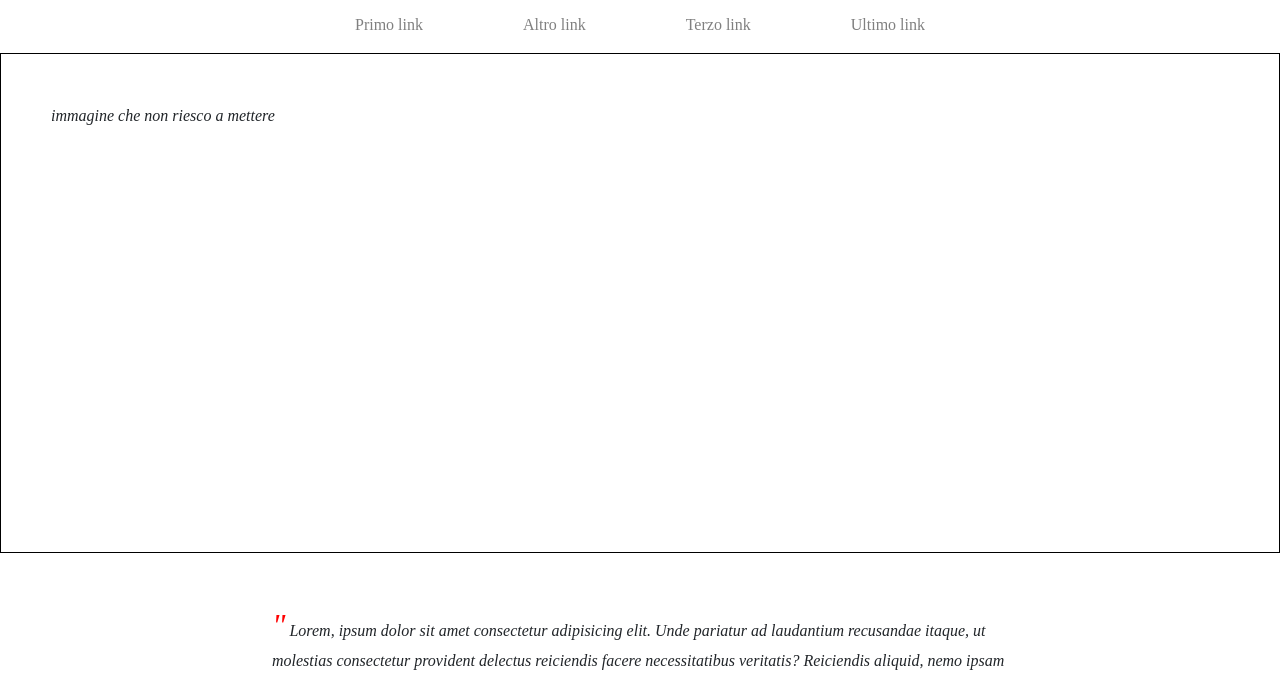
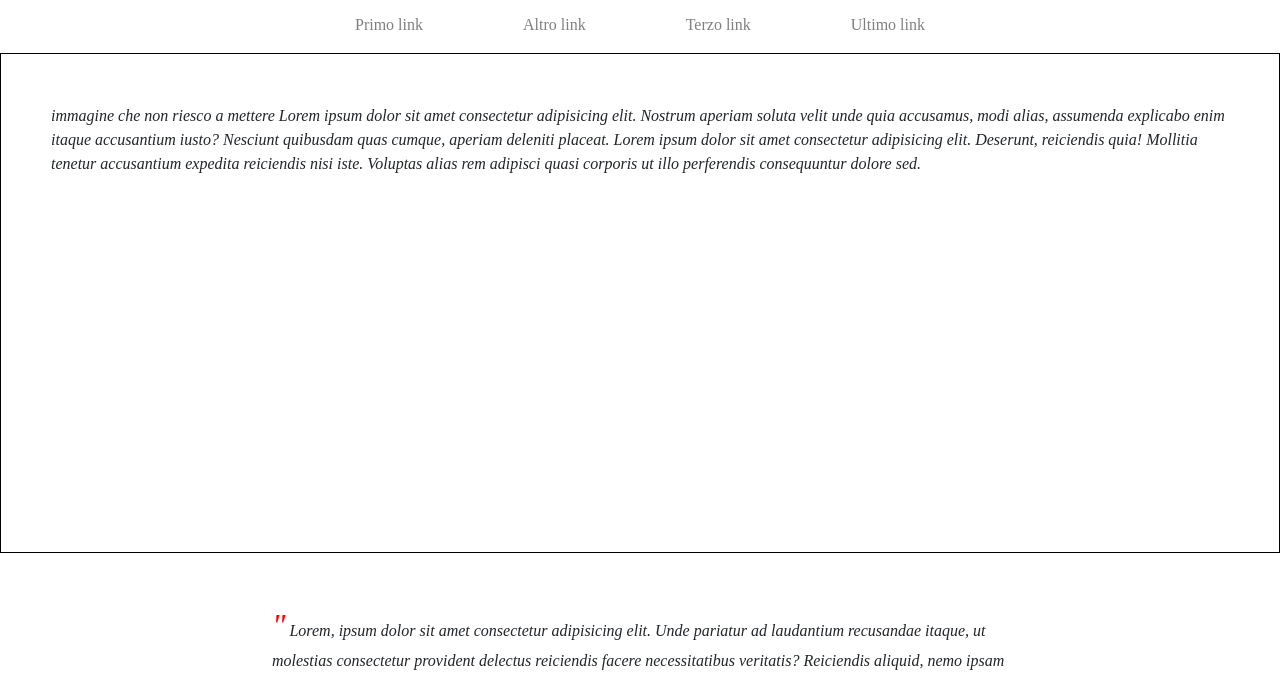
Before and after one commit to Hackademy-122/Red_GalleniDario_FlavioDiMarco_FelicettaMarotta, a plain HTML site: page index.html in a window 1280 px wide. Shown: the part 93-769 px from the top of the page. Drawn offline with nearby package versions, Linux system fonts and the light colour scheme.

Commit message:
modifica heding

```diff
--- a/index.html
+++ b/index.html
@@ -29,7 +29,7 @@
 <!-- header -->
 <header>
     <div style="height: 500px; width: 100vw; border: 1px solid black">
-    <p style="padding: 50px;">immagine che non riesco a mettere</p>
+    <p style="padding: 50px;">immagine che non riesco a mettere Lorem ipsum dolor sit amet consectetur adipisicing elit. Nostrum aperiam soluta velit unde quia accusamus, modi alias, assumenda explicabo enim itaque accusantium iusto? Nesciunt quibusdam quas cumque, aperiam deleniti placeat. Lorem ipsum dolor sit amet consectetur adipisicing elit. Deserunt, reiciendis quia! Mollitia tenetur accusantium expedita reiciendis nisi iste. Voluptas alias rem adipisci quasi corporis ut illo perferendis consequuntur dolore sed.</p>
     </div>
 </header>
 <!-- main -->
```
